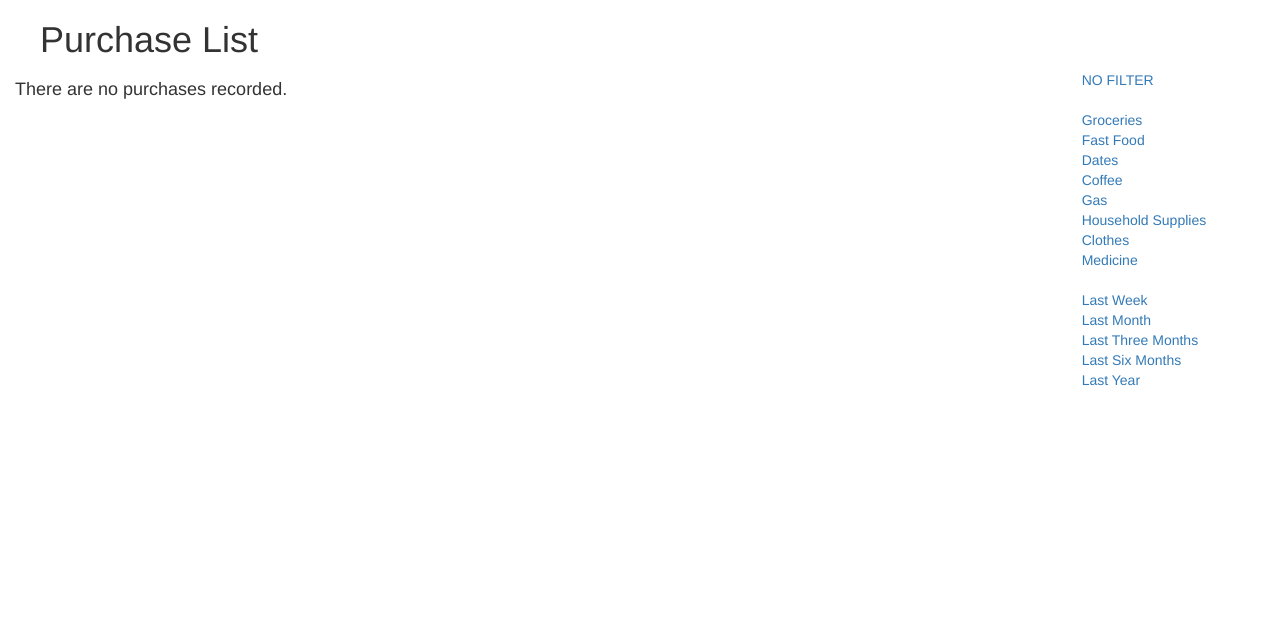
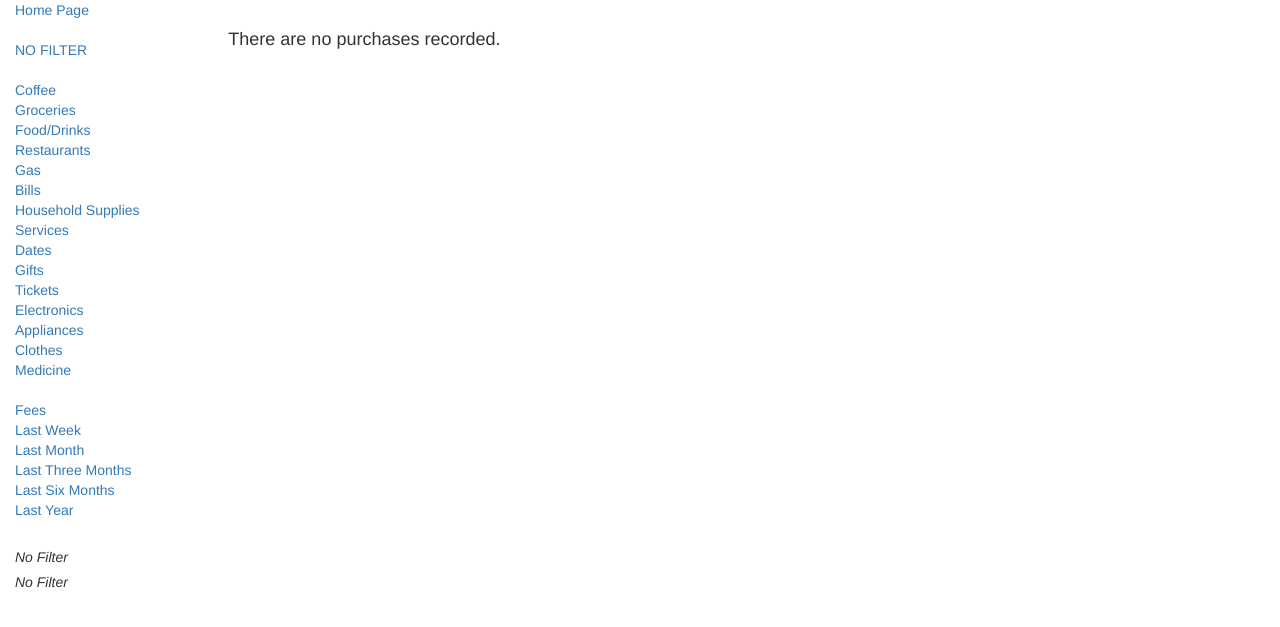
Before and after one commit to brendandagys/Personal-Budgeting-Assistant, a Django app: page /transactions/ in a window 1280 px wide. Shown: the top 627 px of the page. Run offline with Django 3.2, Linux system fonts and the light colour scheme; data comes from the database, SQL or seed files in the repository; data that the repository does not hold is empty; some libraries are stand-ins or nearby versions.

Commit message:
Have all filters working, as well as the form. Now building the automatic bill feature.

```diff
--- a/tracker/models.py
+++ b/tracker/models.py
@@ -9,6 +9,7 @@ def current_date():
 
 def current_time():
     return str(timezone.now().time())[0:5]
+
 
 class Purchase(models.Model):
     # null and blank arguments are False by default
@@ -34,7 +35,8 @@ class Purchase(models.Model):
     #     model = Purchase
     #     fields = ['category']
 
-class Filters(models.Model):
+
+class Filter(models.Model):
     last_update_date = models.DateField(verbose_name='Last Update Date', default=current_date)
     last_update_time = models.CharField(max_length=20, verbose_name = 'Time (24 hr.)', default=current_time)
     category_filter = models.CharField(max_length=20, verbose_name = 'Category Filter')
@@ -46,3 +48,15 @@ class Filters(models.Model):
 
     def __str__(self):
         return ', '.join([str(self.last_update_date), self.last_update_time])
+
+
+class Bill(models.Model):
+    bill = models.CharField(max_length=30, verbose_name = 'Bill')
+    last_update_date = models.DateField(verbose_name='Last Update Date', default=current_date)
+
+    class Meta:
+        verbose_name_plural = 'Bills'
+        verbose_name = 'Bill'
+
+    def __str__(self):
+        return ', '.join([str(self.bill), self.last_update_date])
--- a/tracker/templates/homepage.html
+++ b/tracker/templates/homepage.html
@@ -24,6 +24,11 @@
 
         <div class="container-fluid">
             <div class="row">
+
+                <div class="col-sm-12">
+                    <a href="{% url 'transactions' %}">Transactions</a>
+                </div>
+
                 <div class="col-sm-12">
 
                     <form id="purchase_form" action="" method="post">
--- a/tracker/templates/tracker/transaction_list.html
+++ b/tracker/templates/tracker/transaction_list.html
@@ -22,13 +22,50 @@
 
     <body>
 
-        <h1>&nbsp&nbsp&nbsp&nbspPurchase List</h1>
-
         <div class="container-fluid">
             <div class="row">
+
+                <div class="col-sm-12">
+                    <a id="homepage_link" href="{% url 'homepage' %}">Home Page</a>
+                </div>
+
+                <div class="col-sm-2">
+                    </br>
+                    <a id="No Filter" href="http://localhost:8000/transactions/">NO FILTER</a></br></br>
+
+                    <a id="cCoffee" href="http://localhost:8000/transactions/">Coffee</a></br>
+                    <a id="cGroceries" href="http://localhost:8000/transactions/">Groceries</a></br>
+                    <a id="cFood/Drinks" href="http://localhost:8000/transactions/">Food/Drinks</a></br>
+                    <a id="cRestaurants" href="http://localhost:8000/transactions/">Restaurants</a></br>
+                    <a id="cGas" href="http://localhost:8000/transactions/">Gas</a></br>
+                    <a id="cBills" href="http://localhost:8000/transactions/">Bills</a></br>
+                    <a id="cHousehold Supplies" href="http://localhost:8000/transactions/">Household Supplies</a></br>
+                    <a id="cServices" href="http://localhost:8000/transactions/">Services</a></br>
+                    <a id="cDates" href="http://localhost:8000/transactions/">Dates</a></br>
+                    <a id="cGifts" href="http://localhost:8000/transactions/">Gifts</a></br>
+                    <a id="cTickets" href="http://localhost:8000/transactions/">Tickets</a></br>
+                    <a id="cElectronics" href="http://localhost:8000/transactions/">Electronics</a></br>
+                    <a id="cAppliances" href="http://localhost:8000/transactions/">Appliances</a></br>
+                    <a id="cClothes" href="http://localhost:8000/transactions/">Clothes</a></br>
+                    <a id="cMedicine" href="http://localhost:8000/transactions/">Medicine</a></br></br>
+                    <a id="cFees" href="http://localhost:8000/transactions/">Fees</a></br>
+
+                    <a id="tLast Week" href="http://localhost:8000/transactions/">Last Week</a></br>
+                    <a id="tLast Month" href="http://localhost:8000/transactions/">Last Month</a></br>
+                    <a id="tLast Three Months" href="http://localhost:8000/transactions/">Last Three Months</a></br>
+                    <a id="tLast Six Months" href="http://localhost:8000/transactions/">Last Six Months</a></br>
+                    <a id="tLast Year" href="http://localhost:8000/transactions/">Last Year</a></br></br>
+
+                    <i><h5 id="category_filter_indicator">No Filter</h5></i>
+                    <i><h5 id="time_filter_indicator">No Filter</h5></i>
+
+                </div>
+
                 <div class="col-sm-10">
 
                     {% if purchase_list %}
+                        <h1>&nbsp&nbsp&nbspPurchase List</h1>
+
                         <ul>
                             {% for purchase in purchase_list %}
                             <li>
@@ -42,25 +79,7 @@
                     {% endif %}
 
                 </div>
-                <div class="col-sm-2">
-                    <a id="No Filter" href="http://localhost:8000/transactions/">NO FILTER</a></br></br>
 
-                    <a id="cGroceries" href="http://localhost:8000/transactions/">Groceries</a></br>
-                    <a id="cFast Food" href="http://localhost:8000/transactions/">Fast Food</a></br>
-                    <a id="cDates" href="http://localhost:8000/transactions/">Dates</a></br>
-                    <a id="cCoffee" href="http://localhost:8000/transactions/">Coffee</a></br>
-                    <a id="cGas" href="http://localhost:8000/transactions/">Gas</a></br>
-                    <a id="cHousehold Supplies" href="http://localhost:8000/transactions/">Household Supplies</a></br>
-                    <a id="cClothes" href="http://localhost:8000/transactions/">Clothes</a></br>
-                    <a id="cMedicine" href="http://localhost:8000/transactions/">Medicine</a></br></br>
-
-                    <a id="tLast Week" href="http://localhost:8000/transactions/">Last Week</a></br>
-                    <a id="tLast Month" href="http://localhost:8000/transactions/">Last Month</a></br>
-                    <a id="tLast Three Months" href="http://localhost:8000/transactions/">Last Three Months</a></br>
-                    <a id="tLast Six Months" href="http://localhost:8000/transactions/">Last Six Months</a></br>
-                    <a id="tLast Year" href="http://localhost:8000/transactions/">Last Year</a></br>
-
-                </div>
             </div>
         </div>
 
@@ -70,25 +89,41 @@
 
 <script type="text/javascript">
 
-$(document).ready(function(){
+    $(document).ready(function() {
 
-        $('a').on('click', function(e) {
+        var category_filter
+        var time_filter
+
+        $.ajax({
+            type: 'GET',
+            url: 'filter/',
+            data: { csrfmiddlewaretoken: '{{ csrf_token }}' },
+            success: function(response) {
+                console.log('Filter GET succesful!')
+                $('#category_filter_indicator').text(response['category_filter']);
+                $('#time_filter_indicator').text(response['time_filter']);
+            }
+        });
+        //$('a':not('#homepage_link')).on('click', function(e) {
+
+        $('a[id!="homepage_link"]').on('click', function(e) {
             e.preventDefault()
 
             $.ajax({
                 type: 'POST',
-                url: 'updatefilter/',
+                url: 'filter/',
                 data: {
                        csrfmiddlewaretoken: '{{ csrf_token }}',
                        'filter': event.target.id
-                      },
+                },
                 success: function () {
-                    console.log('Filter POST successful!')
+                    console.log('Filter POST successful!');
                     location.reload()
                 }
             });
             return false;
         });
-      });
+
+    });
 
 </script>
--- a/tracker/urls.py
+++ b/tracker/urls.py
@@ -5,5 +5,5 @@ from . import views
 urlpatterns = [
     path('', views.homepage, name='homepage'),
     path('transactions/', views.PurchaseListView.as_view(), name='transactions'),
-    path('transactions/updatefilter/', views.filter_manager),
+    path('transactions/filter/', views.filter_manager),
 ]
--- a/tracker/views.py
+++ b/tracker/views.py
@@ -1,10 +1,10 @@
 from django.shortcuts import render
-from django.http import HttpResponse
+from django.http import HttpResponse, JsonResponse
 # from django.http import HttpResponseRedirect
 from django.shortcuts import get_object_or_404
 from django.views import generic
 from .forms import PurchaseForm
-from .models import Purchase, Filters
+from .models import Purchase, Filter, Bill
 
 import datetime
 import re
@@ -12,6 +12,22 @@ import re
 def homepage(request):
 
     if request.method == 'GET':
+
+        date = datetime.date.today()
+        year = date.year
+        month = date.month
+        day = date.day
+
+        apple_music_instance = Bill.objects.filter(bill='apple_music')[-1:]
+        if len(apple_music_instance) == 0 or apple_music_instance.last_update_date.month != month:
+            Bill.objects.create(bill = 'Apple Music', last_update_date = date)
+
+        try:
+            bills_instance = Bill.objects.all[0]
+        except:
+            bills_instance = Bill.objects.create(bill = '', last_update_date = '')
+
+
 
         purchase_form = PurchaseForm()
 
@@ -61,7 +77,7 @@ class PurchaseListView(generic.ListView):
 
     def get_queryset(self):
 
-        filters_instance = Filters.objects.last()
+        filters_instance = Filter.objects.last()
         # If no filters OR filters were set on different days OR 'NO FILTER' is clicked...
         if filters_instance is None or datetime.date.today() - filters_instance.last_update_date > datetime.timedelta(days=1):
             category_filter = ''
@@ -87,18 +103,8 @@ class PurchaseListView(generic.ListView):
 def filter_manager(request):
 
     if request.method == 'POST':
-        try:
-            filters_instance = Filters.objects.all()[0]
 
-        except:
-
-            Filters.objects.create(last_update_date = datetime.date.today(),
-                                                      last_update_time = datetime.datetime.now(),
-                                                      category_filter = '',
-                                                      time_filter = ''
-                                  )
-
-        filters_instance = Filters.objects.all()[0]
+        filters_instance = Filter.objects.all()[0]
 
         filters_instance.last_update_date = datetime.date.today()
         filters_instance.last_update_time = datetime.datetime.now()
@@ -115,3 +121,18 @@ def filter_manager(request):
         filters_instance.save()
 
         return HttpResponse()
+
+    elif request.method == 'GET':
+
+        try:
+            filters_instance = Filter.objects.all()[0]
+
+        except:
+
+            Filter.objects.create(last_update_date = datetime.date.today(),
+                                  last_update_time = datetime.datetime.now(),
+                                  category_filter = '',
+                                  time_filter = '' )
+
+        return JsonResponse({ 'category_filter': filters_instance.category_filter,
+                              'time_filter': filters_instance.time_filter })
```
Also changed, not shown: tracker/admin.py (+9 -5 lines), tracker/forms.py (+14 -14 lines).
